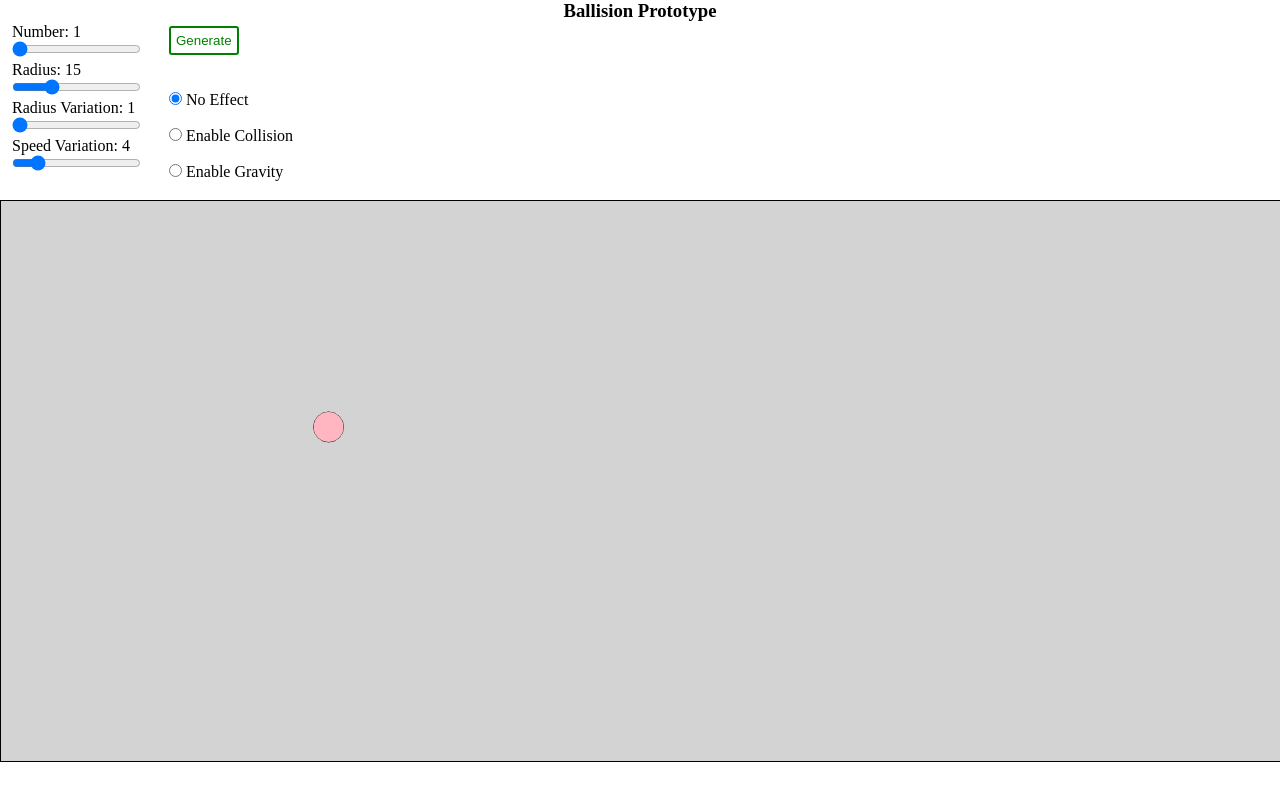
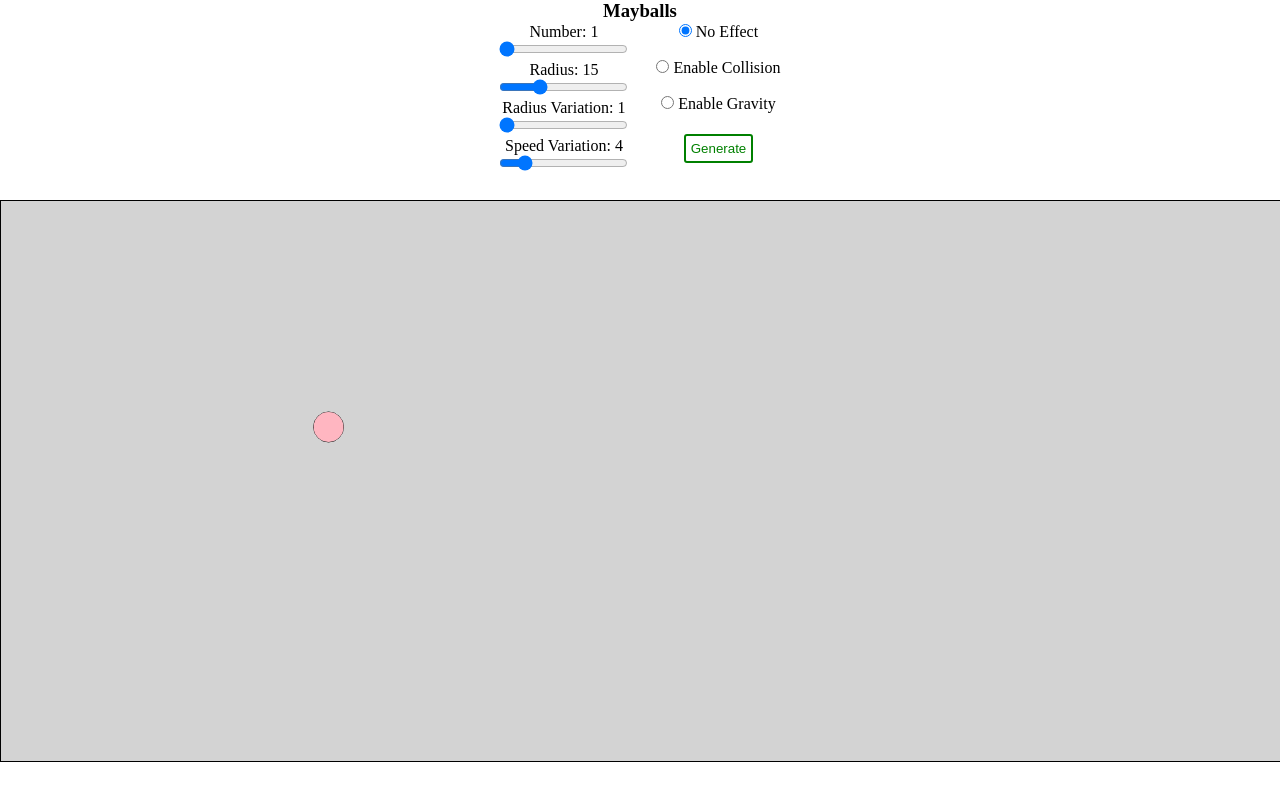
Before and after one commit to jovi-isorena/ballision, a plain HTML site: page index.html in a window 1280 px wide. Drawn offline with Linux system fonts and the light colour scheme.

Commit message:
few changes in css

```diff
--- a/canvas.css
+++ b/canvas.css
@@ -12,9 +12,10 @@ canvas{
 }
 
 .main{
-    height:25vh;
+    min-height:25vh;
+    height: fit-content;
     grid-template-rows: 1fr 1fr;
-
+    text-align: center;
 }
 
 .sub{
--- a/index.html
+++ b/index.html
@@ -3,12 +3,12 @@
 <head>
     <meta charset="UTF-8">
     <meta name="viewport" content="width=device-width, initial-scale=1.0">
-    <title>Canvas</title>
+    <title>Mayballs</title>
     <link rel="stylesheet" type="text/css" href="canvas.css">
 </head>
 <body>
     <div class="main">
-        <center><h3>Ballision Prototype</h3></center>
+        <h3>Mayballs</h3>
         <div class="sub">
             <!-- <strong>Counter:</strong><b></b><br> -->
             Number: <label id="txtNum"></label><br>
@@ -28,10 +28,10 @@
         </div> -->
         <div class="sub">
             <!-- speed: <input type="number" name="" id="speed" value="4"> -->
-            <button id="generate">Generate</button><br><br><br>
             <input type="radio" id="nofx" name="rad" checked>  No Effect<br><br>
             <input type="radio" id="collision" name="rad">  Enable Collision<br><br>
-            <input type="radio" id="gravity" name="rad">  Enable Gravity<br>
+            <input type="radio" id="gravity" name="rad">  Enable Gravity<br><br>
+            <button id="generate">Generate</button><br><br><br>
 
         </div>
 
```
